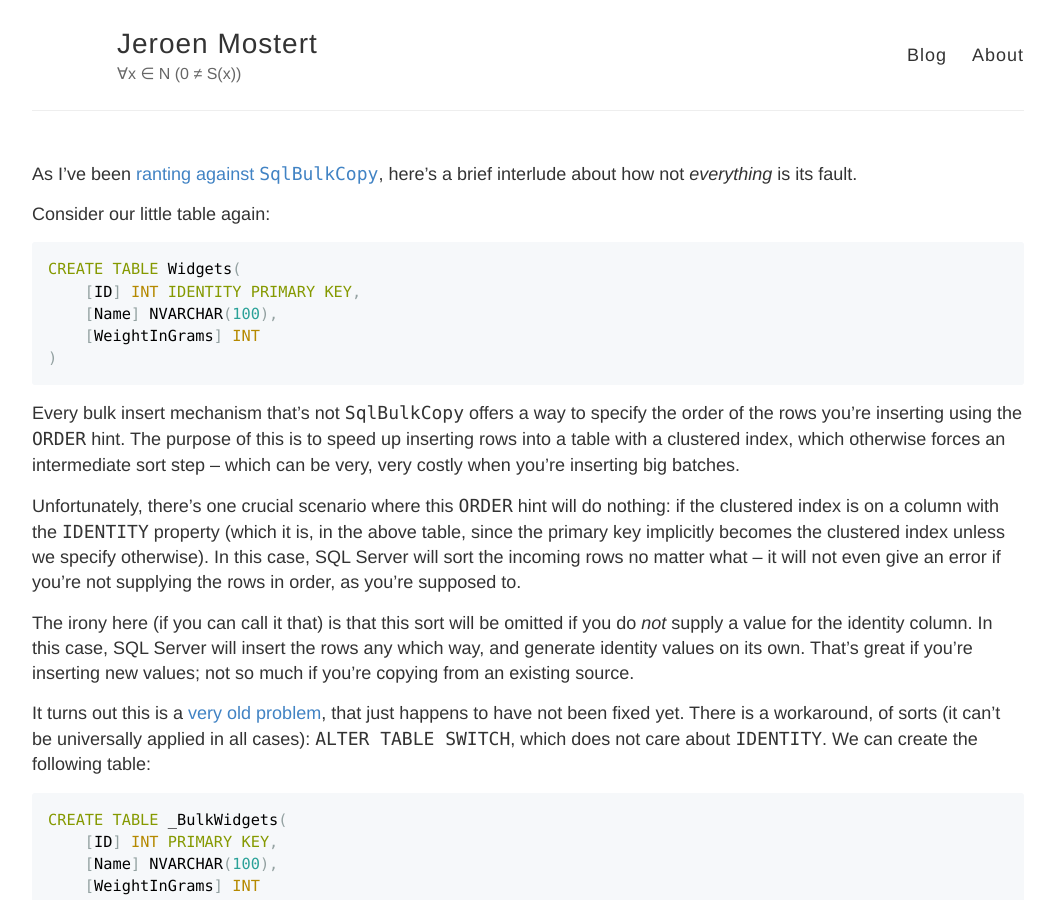
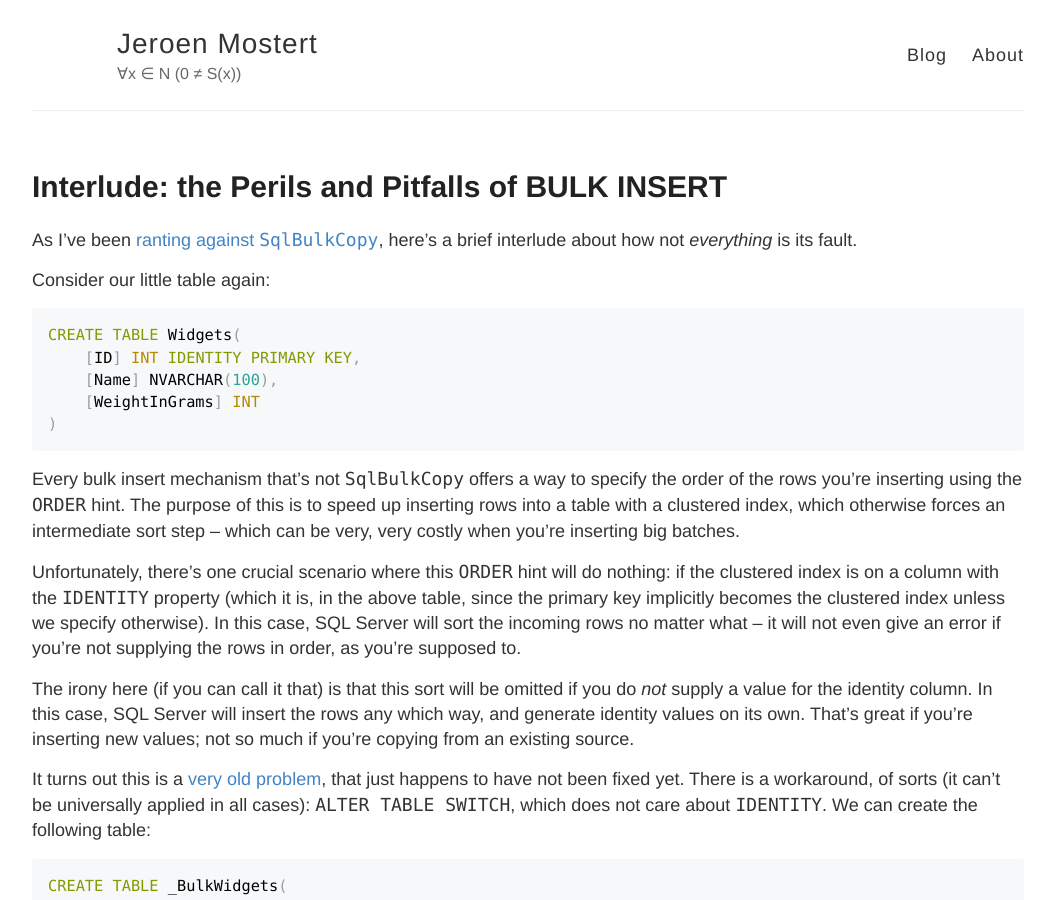
Before and after one commit to jeroen-mostert/jeroen-mostert.github.io, a Jekyll site: the page built from _posts/2019-02-21-Interlude.md, in a window 1280 px wide and 900 px high. Shown: the whole window, without its empty margins (112-1166 px from the left). Built offline with Jekyll 4.4.1, drawn with Linux system fonts in a browser that asks for light colours; our own code applies the rules of GitHub Pages for plain Markdown files.

Commit message:
Update 2019-02-21-Interlude.md

```diff
--- a/_posts/2019-02-21-Interlude.md
+++ b/_posts/2019-02-21-Interlude.md
@@ -1,6 +1,6 @@
 ---
 layout: post
-title: Interlude: the Perils and Pitfalls of BULK INSERT
+title: "Interlude: the Perils and Pitfalls of BULK INSERT"
 ---
 
 As I've been [ranting against `SqlBulkCopy`](/sqlbulkcopy1), here's a brief interlude about how not *everything* is its fault.
```
